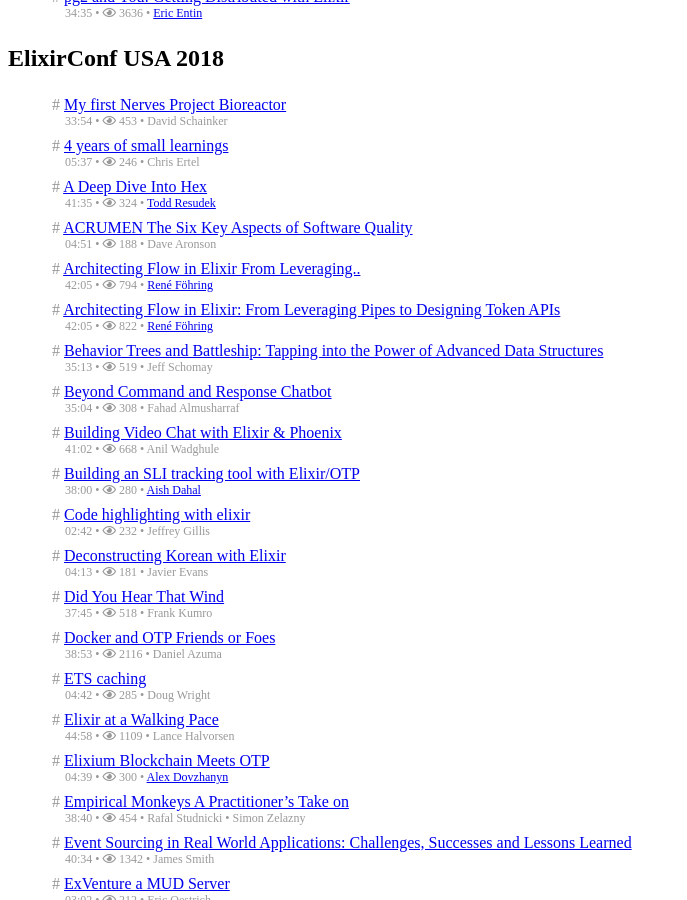
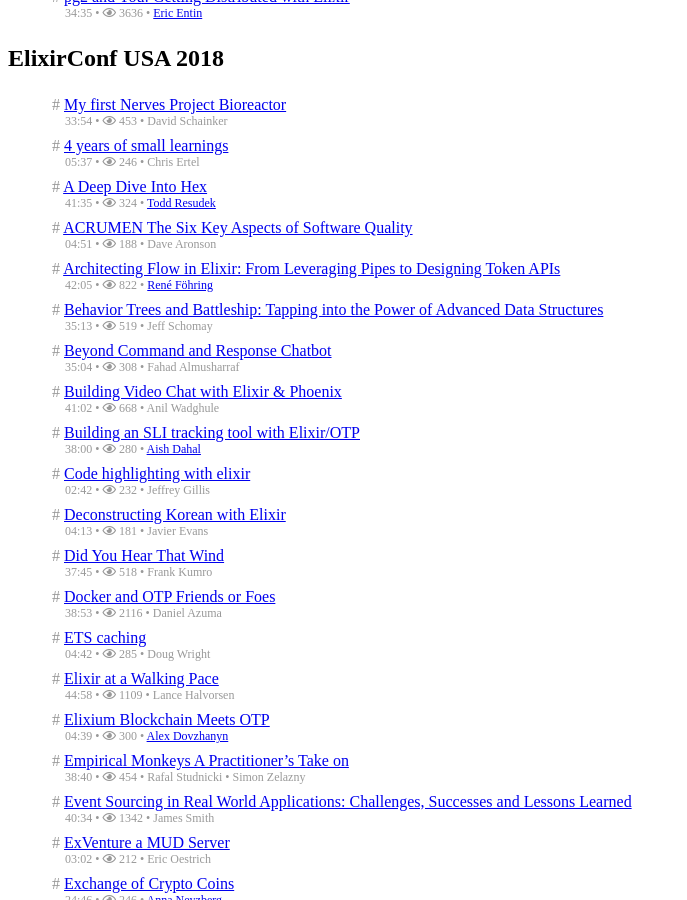
Before and after one commit to gmile/everyelixirvideo.page, a Jekyll site: the page built from index.html, in a window 1280 px wide and 900 px high, scrolled down 6055 px. Shown: the whole window, without its empty margins (0-687 px from the left). Built offline with Jekyll 4.4.1, drawn with Linux system fonts in a browser that asks for light colours; nearby versions of some CDN libraries; some of the changed text lies outside the part shown.

Commit message:
remove duplicate

```diff
--- a/_data/elixirconf_usa_2018.yaml
+++ b/_data/elixirconf_usa_2018.yaml
@@ -7,13 +7,6 @@
   conference: elixirconf_usa_2018
   video_view_count: 2838
   video_duration_seconds: 2419
-- video_id: uU7T-b1k2Ws
-  talk_title: 'Architecting Flow in Elixir From Leveraging.. '
-  speakers:
-  - rene_fohring
-  conference: elixirconf_usa_2018
-  video_view_count: 794
-  video_duration_seconds: 2525
 - video_id: 1IOobarmwQg
   talk_title: Elixir at a Walking Pace
   speakers:
```
